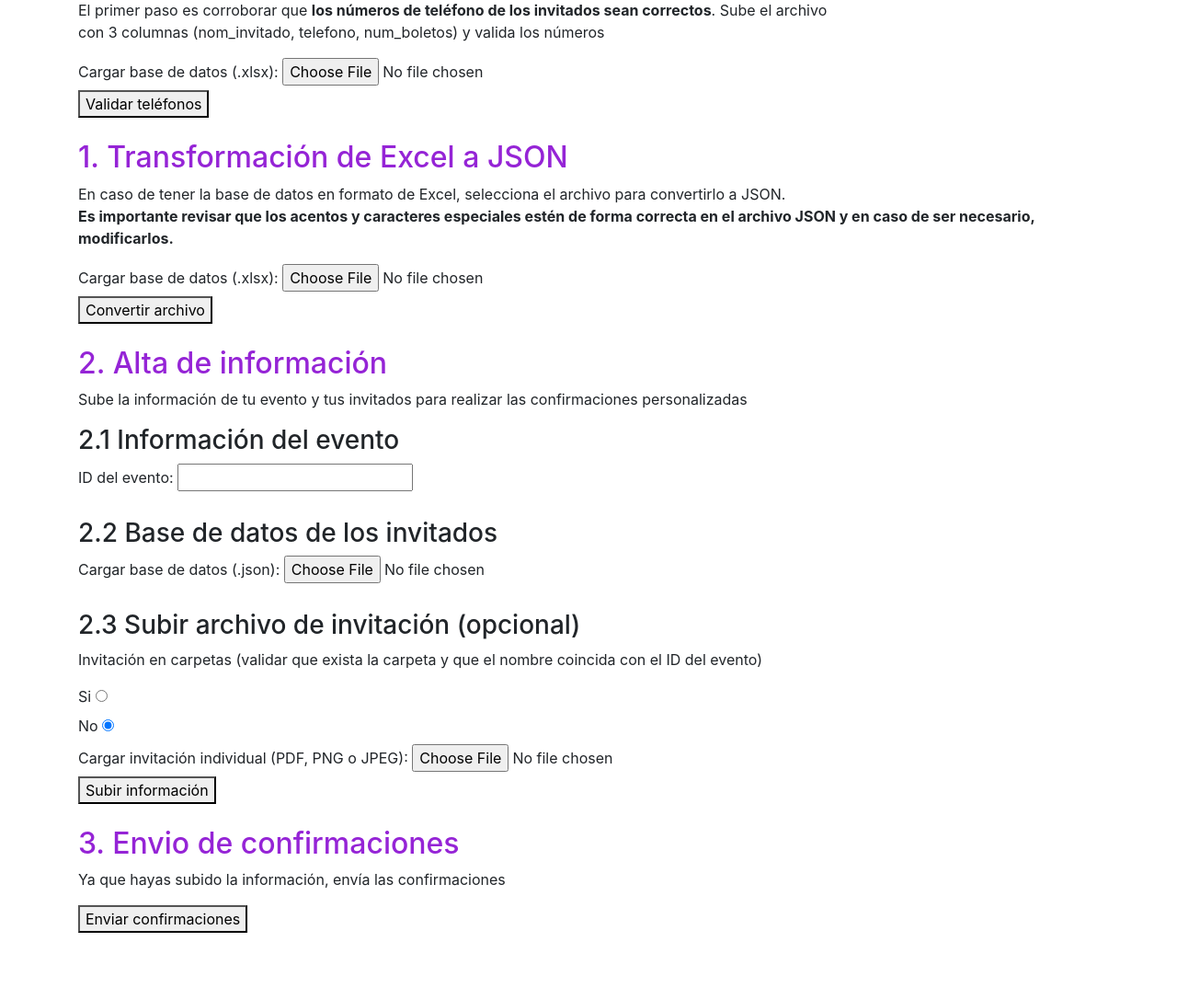
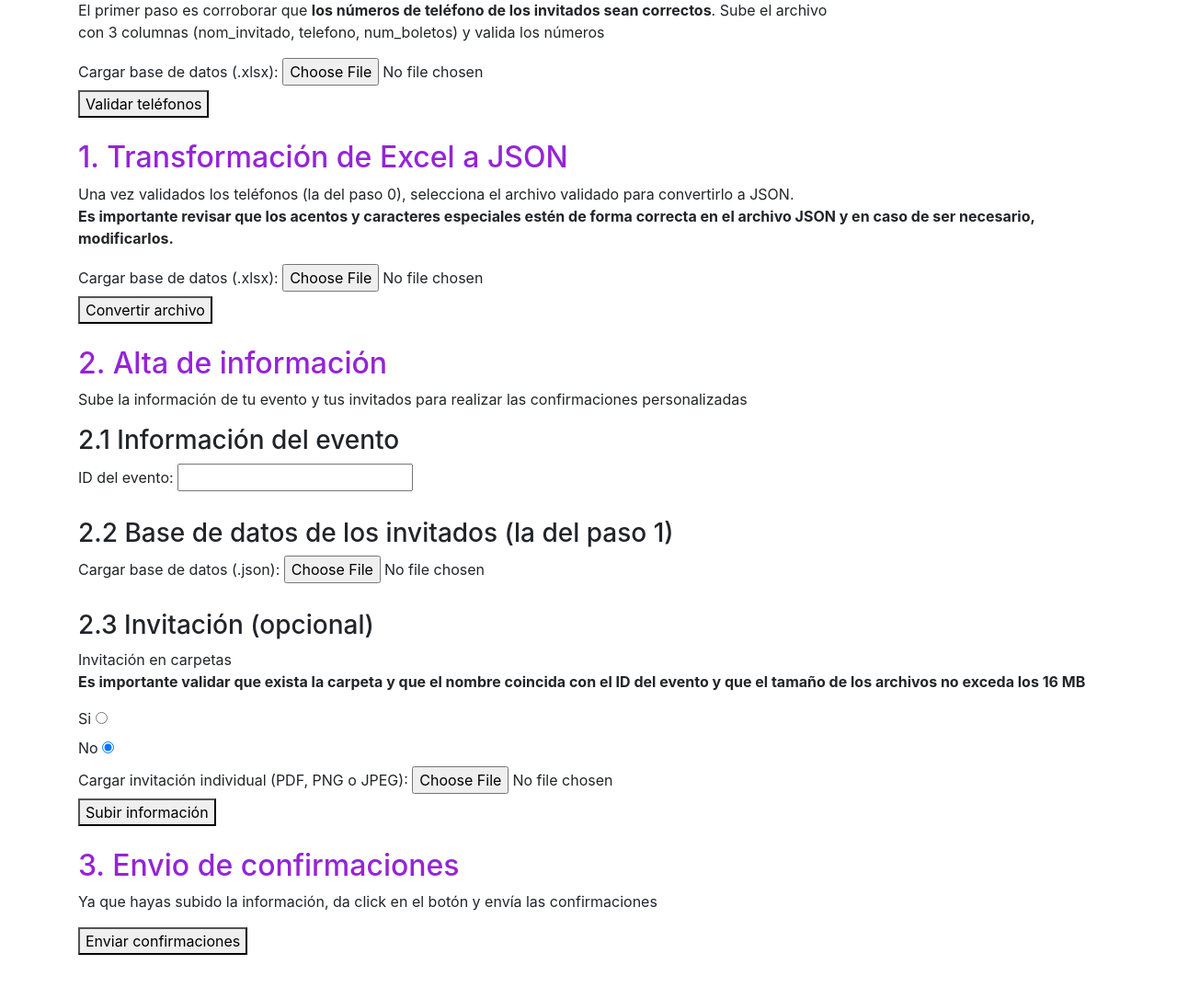
Before and after one commit to sinboleto/confirmacion, a Flask app: page /upload in a window 1280 px wide. Shown: the part 151-1237 px from the top of the page at 92% size. Before the commit the page ends 1165 px from the top, so only its background shows below. Run offline with Flask 3, Linux system fonts and the light colour scheme; some libraries are stand-ins or nearby versions.

Commit message:
Cambios upload.html

```diff
--- a/templates/upload.html
+++ b/templates/upload.html
@@ -31,7 +31,7 @@
 
         <div>
             <h2 style="color: #9524D6">1. Transformación de Excel a JSON</h2>
-            <p>En caso de tener la base de datos en formato de Excel, selecciona el archivo para convertirlo a
+            <p>Una vez validados los teléfonos (la del paso 0), selecciona el archivo validado para convertirlo a
                 JSON.<br><b>Es importante revisar que los acentos y caracteres especiales estén de forma correcta en el
                     archivo JSON y en caso de ser necesario, modificarlos.</b></p>
 
@@ -60,7 +60,7 @@
                 <!-- Aquí vendrá la información de los placeholders del evento -->
 
                 <div>
-                    <h3>2.2 Base de datos de los invitados</h3>
+                    <h3>2.2 Base de datos de los invitados (la del paso 1)</h3>
                     <label for="json_file">Cargar base de datos (.json):</label>
                     <input type="file" name="json_file" id="json_file" accept=".json" required>
                 </div>
@@ -68,9 +68,9 @@
                 <br>
 
                 <div>
-                    <h3>2.3 Subir archivo de invitación (opcional)</h3>
-                    <p>Invitación en carpetas (validar que exista la carpeta y que el nombre coincida con el ID del
-                        evento)</p>
+                    <h3>2.3 Invitación (opcional)</h3>
+                    <p>Invitación en carpetas<br><b>Es importante validar que exista la carpeta y que el nombre
+                            coincida con el ID del evento y que el tamaño de los archivos no exceda los 16 MB</b></p>
                     <label for="invitacion_carpeta_si">Si</label>
                     <input type="radio" id="invitacion_carpeta_si" name="invitacion_carpeta" value="si"><br>
 
@@ -91,7 +91,7 @@
         <div>
             <h2 style="color: #9524D6">3. Envio de confirmaciones</h2>
             <form method="GET" action="/start">
-                <p>Ya que hayas subido la información, envía las confirmaciones</p>
+                <p>Ya que hayas subido la información, da click en el botón y envía las confirmaciones</p>
                 <button type="submit">Enviar confirmaciones</button>
             </form>
         </div>
```
